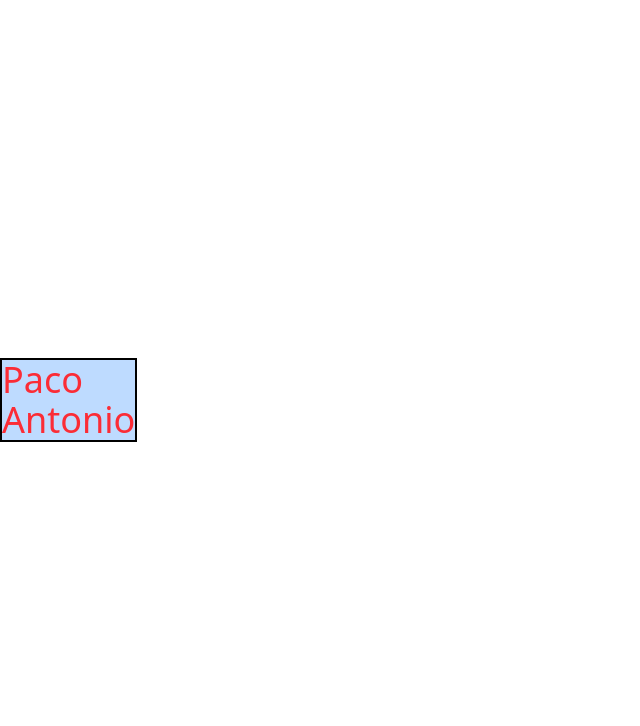
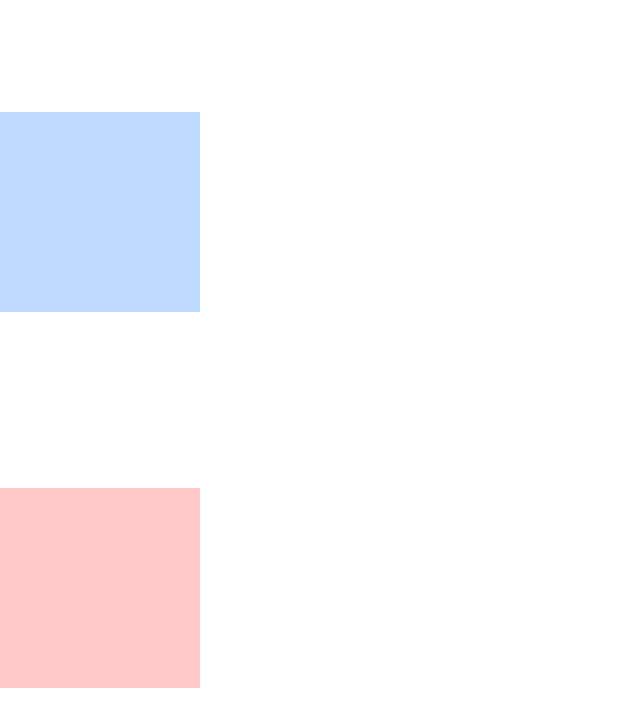
Before and after one commit to Aldomf/css-react-training, a React (Vite) app: page / in a window 1280 px wide. Shown: the top 726 px of the page, without its empty margins (0-640 px from the left). Built offline with nearby package versions, Linux system fonts and the light colour scheme.

Commit message:
colapso de margenes

```diff
--- a/src/App.tsx
+++ b/src/App.tsx
@@ -2,10 +2,10 @@ import "./App.css";
 
 function App() {
   return (
-    <div className="text-red-500 text-4xl bg-blue-200 border-2 border-black">
-      <p className="">Paco</p>
-      <p>Antonio</p>
-    </div>
+    <>
+      <div className="w-50 h-50 bg-blue-200 mb-44 p-16"></div>
+      <div className="w-50 h-50 bg-red-200 mt-20 p-16"></div>
+    </>
   );
 }
 
```
